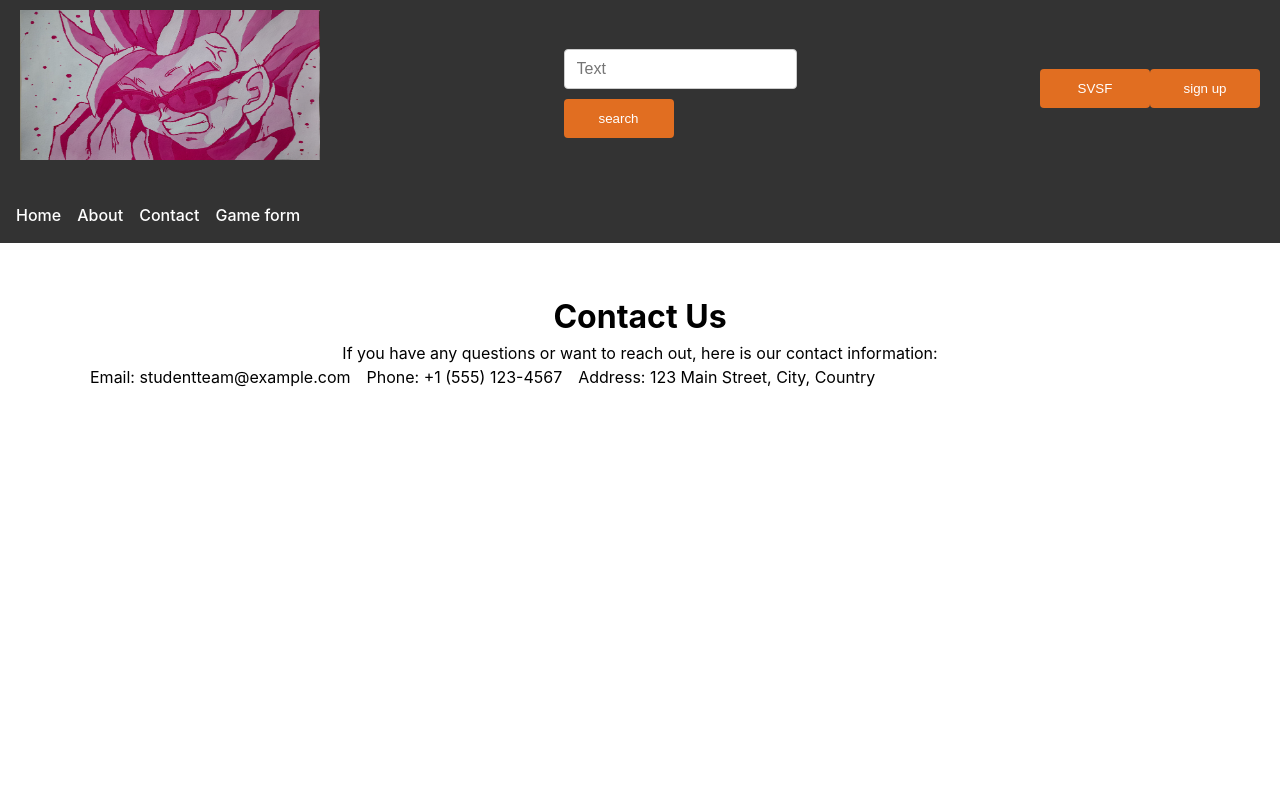
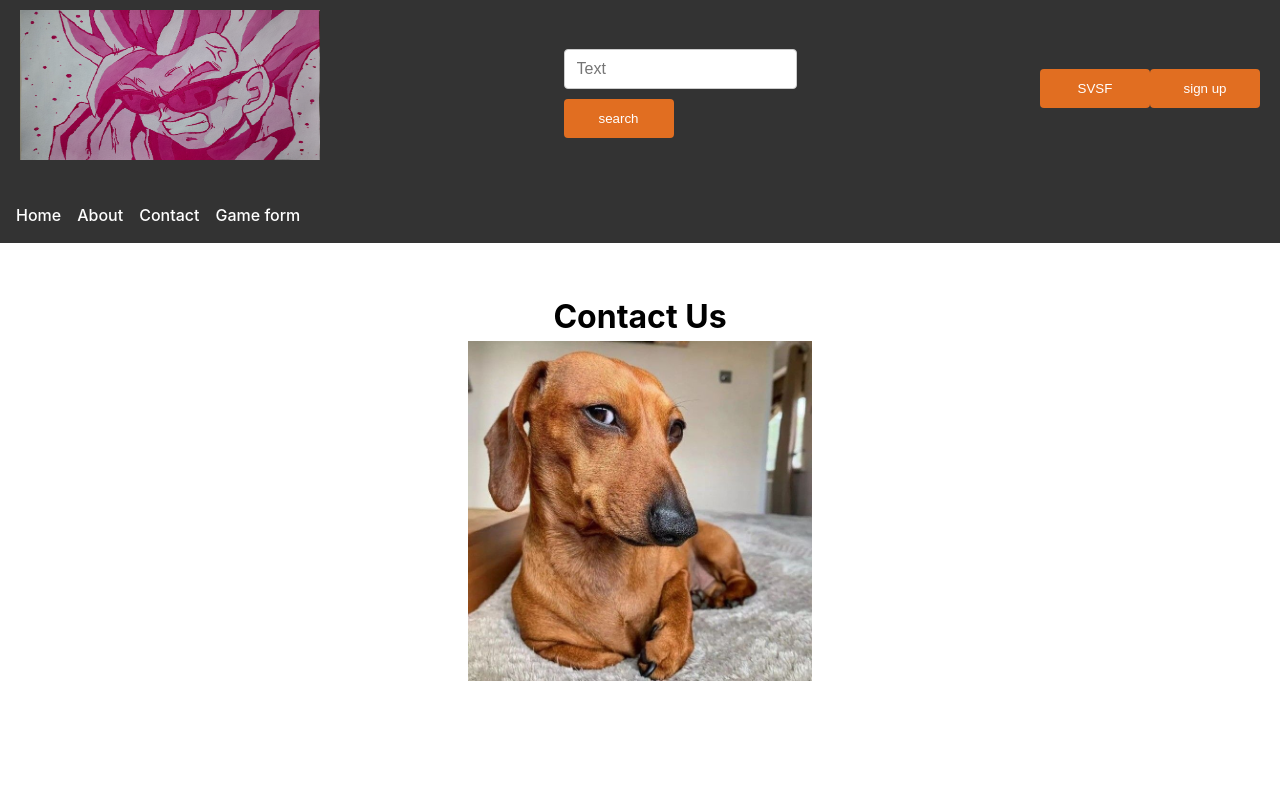
Before and after one commit to repositoryGamesUNAL/repositorioJuegos, a React (Vite) app in the folder games-repository-frontend/: page /contact in a window 1280 px wide. Shown: the top 800 px of the page. Built offline with nearby package versions, Linux system fonts and the light colour scheme.

Commit message:
feature: Contactanos

```diff
--- a/games-repository-frontend/src/Components/pages/Contact.tsx
+++ b/games-repository-frontend/src/Components/pages/Contact.tsx
@@ -4,12 +4,13 @@ const Contact: React.FC = () => {
   return (
     <div style={{ padding: '20px', textAlign: 'center' }}>
       <h1>Contact Us</h1>
-      <p>If you have any questions or want to reach out, here is our contact information:</p>
-      <ul style={{ listStyleType: 'none', padding: 0 }}>
-        <li>Email: studentteam@example.com</li>
-        <li>Phone: +1 (555) 123-4567</li>
-        <li>Address: 123 Main Street, City, Country</li>
-      </ul>
+      <img
+          style={{
+            height: '340px' // Si deseas que la altura se ajuste proporcionalmente
+          }}
+          src="/perrito.jpg"
+          alt=""
+        />
     </div>
   );
 };
--- a/games-repository-frontend/src/Components/templates/layout/routes.config.tsx
+++ b/games-repository-frontend/src/Components/templates/layout/routes.config.tsx
@@ -31,7 +31,7 @@ export const routes: RouteConfig[] = [
         <img
           style={{
             position: 'absolute',
-            top: '200px',
+            top: '350px',
             left: '20px',
             width: '150px',
             height: 'auto' // Si deseas que la altura se ajuste proporcionalmente
@@ -43,7 +43,7 @@ export const routes: RouteConfig[] = [
         <img
           style={{
             position: 'absolute',
-            top: '200px',
+            top: '350px',
             right: '20px',
             width: '150px',
             height: '340px' // Si deseas que la altura se ajuste proporcionalmente
```
Also changed, not shown: games-repository-frontend/public/perrito.jpg (added).
